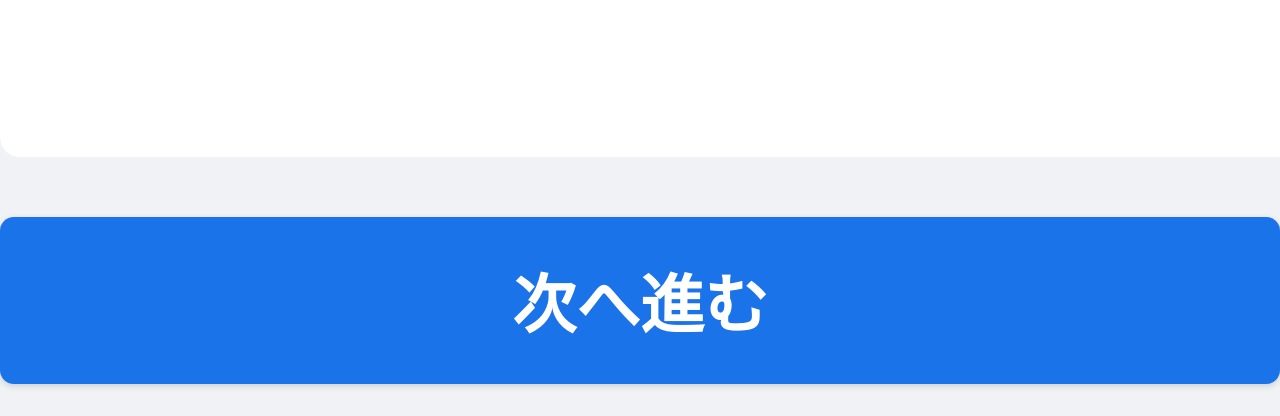
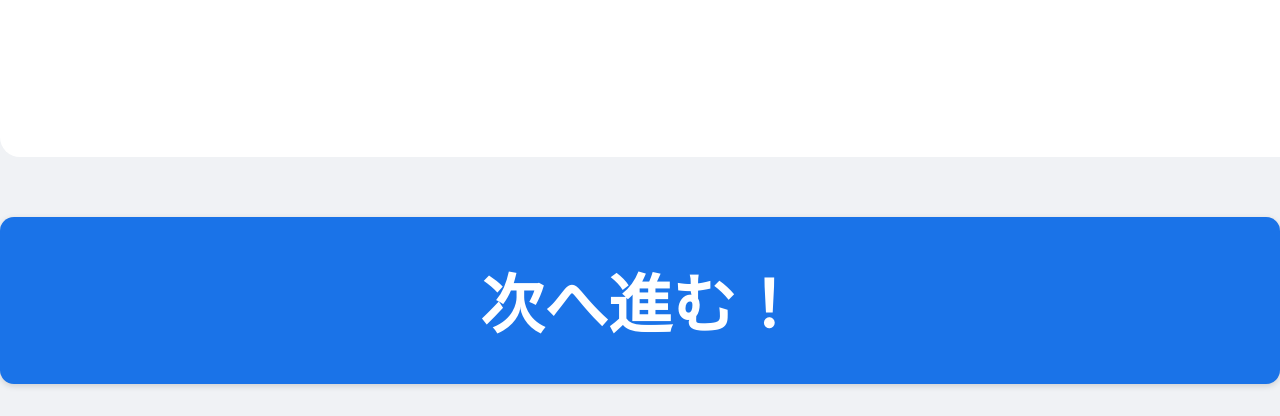
Before and after one commit to jooohnsooon/flash-card, a website: page index.html in a window 1280 px wide. Shown: the part 384-800 px from the top of the page. Drawn offline with Linux system fonts and the light colour scheme.

Commit message:
ボタン文言の修正

```diff
--- a/index.html
+++ b/index.html
@@ -93,7 +93,7 @@
           <div class="flip-card-back" id="cardBack">...</div>
         </div>
       </div>
-      <button onclick="nextCard()">次へ進む</button>
+      <button onclick="nextCard()">次へ進む！</button>
     </div>
 
     <script>
```
